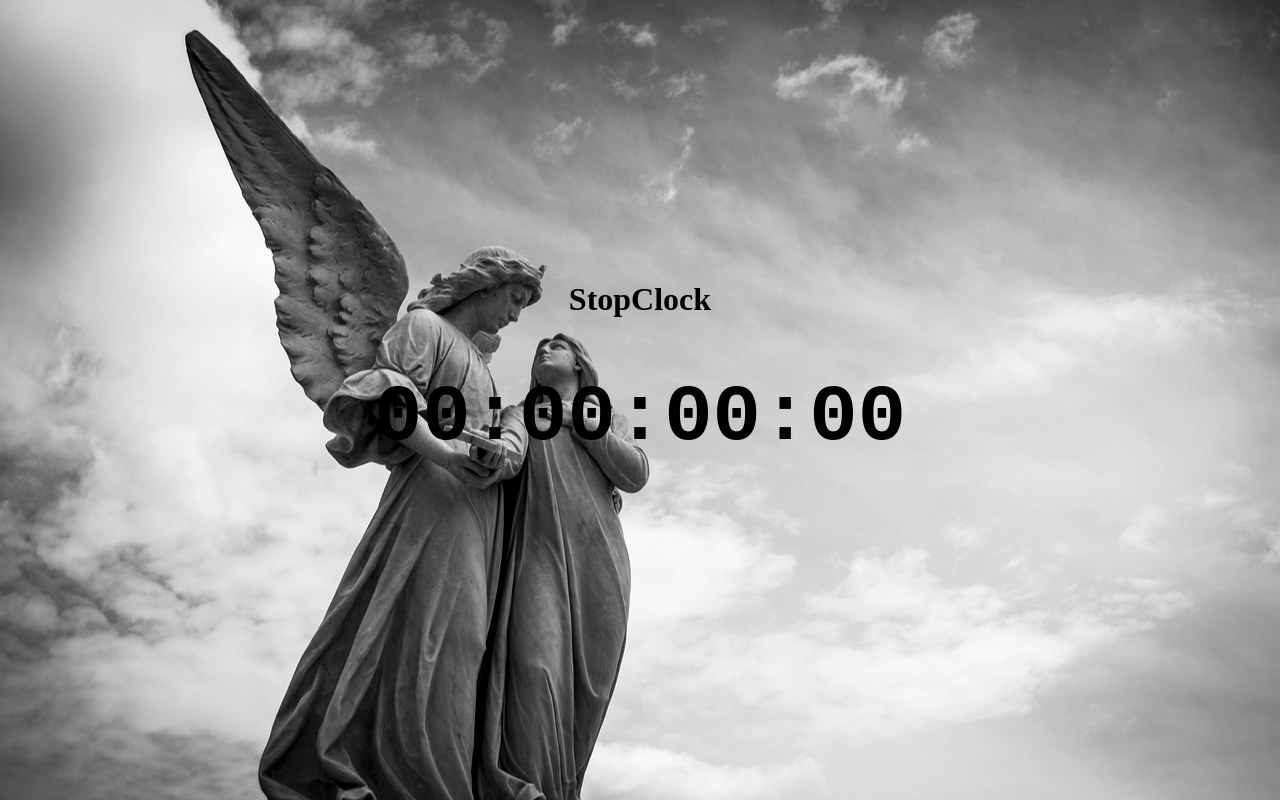
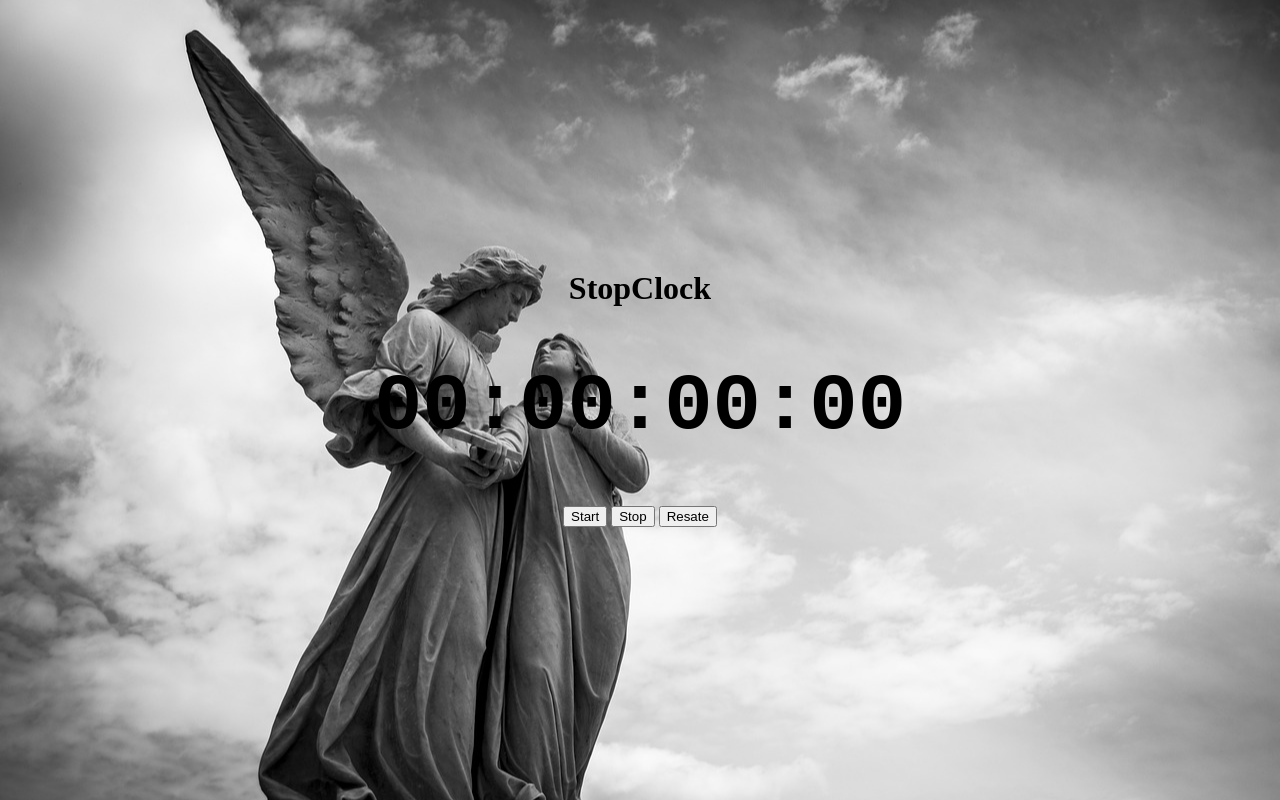
Before and after one commit to NeftaMERN/Stop-clock, a plain HTML site: page index.html in a window 1280 px wide. Drawn offline with Linux system fonts and the light colour scheme.

Commit message:
add buttons

```diff
--- a/index.html
+++ b/index.html
@@ -14,6 +14,9 @@
         <div class="all_colocl">
 
             <h1 id="display">00:00:00:00</h1>
+            <button id="startbtn" onclick="start()">Start</button>
+            <button id="stopbtn" onclick="stop()">Stop</button>
+            <button id="resetbtn" onclick="reset()">Resate</button>
 
         </div>
 
```
